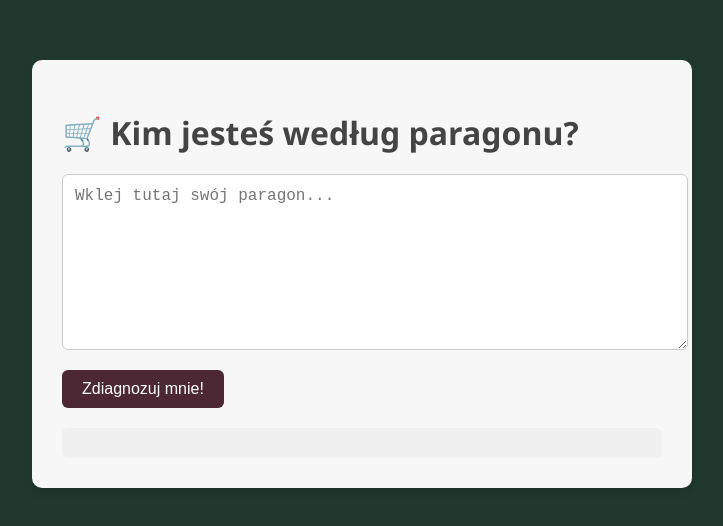
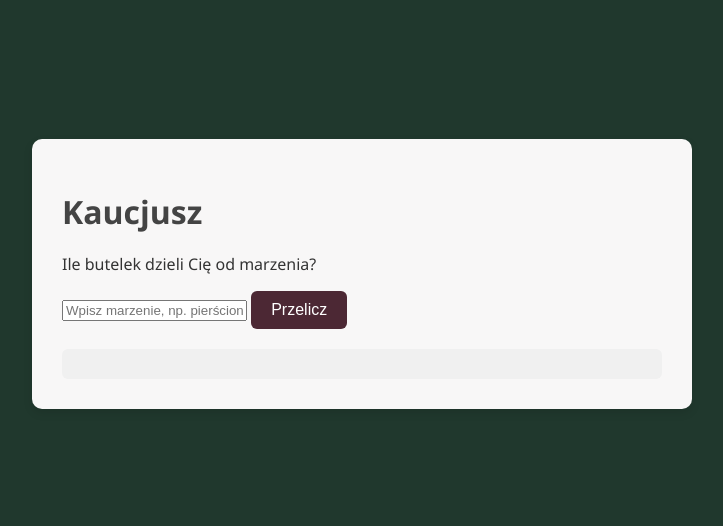
Before and after one commit to Programophobia/Kaucjusz.pl, a website: page index.html in a window 1280 px wide. Shown: the part 174-700 px from the top of the page, without its empty margins (278-1001 px from the left). Drawn offline with Linux system fonts and the light colour scheme; files that its build step writes are made by us from their sources.

Commit message:
kaucjusz

```diff
--- a/index.html
+++ b/index.html
@@ -1,18 +1,23 @@
 <!DOCTYPE html>
 <html lang="pl">
 <head>
-  <meta charset="UTF-8" />
-  <meta name="viewport" content="width=device-width, initial-scale=1.0" />
-  <title>Kim jesteś według paragonu?</title>
-  <link rel="stylesheet" href="css/style.css" />
+  <meta charset="UTF-8">
+  <meta name="viewport" content="width=device-width, initial-scale=1.0">
+  <title>Kaucjusz – Ile butelek za marzenie?</title>
+  <link rel="stylesheet" href="style.css">
 </head>
 <body>
+
   <div class="container">
-    <h1>🛒 Kim jesteś według paragonu?</h1>
-    <textarea id="receiptInput" placeholder="Wklej tutaj swój paragon..."></textarea>
-    <button onclick="analyzeReceipt()">Zdiagnozuj mnie!</button>
+    <h1>Kaucjusz</h1>
+    <p class="subtitle">Ile butelek dzieli Cię od marzenia?</p>
+
+    <input id="dreamInput" placeholder="Wpisz marzenie, np. pierścionek z diamentem">
+    <button id="calcBtn">Przelicz</button>
+
     <div id="result"></div>
   </div>
-  <script src="js/script.js"></script>
+
+  <script src="app.js"></script>
 </body>
 </html>
```
